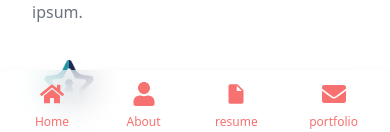
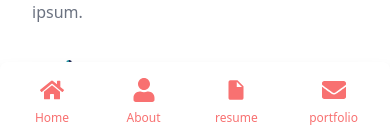
Before and after one commit to isyhfadilah/aisyahnurfadilah, a Next.js app: page /resume in a window 390 px wide. Shown: the part 710-842 px from the top of the page. Built offline with nearby package versions, Linux system fonts and the light colour scheme; a web font is replaced by a local one.

Commit message:
fix: color background and style responsive side bar component

```diff
--- a/src/components/common/sections/portfolio/portfolio.tsx
+++ b/src/components/common/sections/portfolio/portfolio.tsx
@@ -5,7 +5,7 @@ import { HomePortfolio } from '@/components/ui/cards/portfolio/home'
 export const PortfolioProject = () => {
   return (
     <section className="py-16">
-      <div className="bg-red/15 w-sm h-sm md:w-xl md:h-md rounded-full absolute  top-0 right-0 blur-3xl"></div>
+      <div className="bg-red/15 w-sm h-sm md:w-xl md:h-md rounded-full absolute top-0 right-0 blur-3xl"></div>
 
       <Container className="flex flex-col mb-10 justify-center items-center">
         <GradientText text="PORTFOLIO" sizes="text-3xl" />
--- a/src/components/common/sidebar/index.tsx
+++ b/src/components/common/sidebar/index.tsx
@@ -47,7 +47,7 @@ export const Sidebar = () => {
         </div>
       </div>
 
-      <div className="w-full bg-white/50 backdrop-blur-lg fixed bottom-0 py-1 rounded-t-lg shadow-xl shadow-black md:hidden">
+      <div className="w-full z-1 bg-white fixed rounded-t-2xl bottom-0 py-2 rounded-t-lg shadow-xl shadow-black md:hidden">
         <Container>
           <ul className="flex items-center justify-between">
             {menuItems.map((item, index) => (
--- a/src/shared/styles/app.css
+++ b/src/shared/styles/app.css
@@ -312,6 +312,7 @@
 .\!rounded-l-none{border-top-left-radius:0 !important;border-bottom-left-radius:0 !important;}
 .\!rounded-r-none{border-top-right-radius:0 !important;border-bottom-right-radius:0 !important;}
 .rounded-b-xl{border-bottom-left-radius:0.75rem;border-bottom-right-radius:0.75rem;}
+.rounded-t-2xl{border-top-left-radius:1rem;border-top-right-radius:1rem;}
 .rounded-t-lg{border-top-left-radius:0.5rem;border-top-right-radius:0.5rem;}
 .\!bg-dark{--un-bg-opacity:1 !important;background-color:rgba(24,24,24,var(--un-bg-opacity)) !important;}
 .\!bg-dark-gray,
@@ -330,7 +331,6 @@
 .bg-secondary{--un-bg-opacity:1;background-color:rgba(130,106,249,var(--un-bg-opacity));}
 .bg-transparent{background-color:transparent;}
 .bg-white{--un-bg-opacity:1;background-color:rgba(255,255,255,var(--un-bg-opacity));}
-.bg-white\/50,
 .hover\:bg-white\/50:hover{background-color:rgba(255,255,255,0.5);}
 .\!bg-opacity-50{--un-bg-opacity:0.5 !important;}
 .disabled\:bg-opacity-50:disabled{--un-bg-opacity:0.5;}
@@ -425,7 +425,6 @@
 .ring-0{--un-ring-width:0;--un-ring-offset-shadow:var(--un-ring-inset) 0 0 0 var(--un-ring-offset-width) var(--un-ring-offset-color);--un-ring-shadow:var(--un-ring-inset) 0 0 0 calc(var(--un-ring-width) + var(--un-ring-offset-width)) var(--un-ring-color);box-shadow:var(--un-ring-offset-shadow), var(--un-ring-shadow), var(--un-shadow);}
 .ring-8{--un-ring-width:8px;--un-ring-offset-shadow:var(--un-ring-inset) 0 0 0 var(--un-ring-offset-width) var(--un-ring-offset-color);--un-ring-shadow:var(--un-ring-inset) 0 0 0 calc(var(--un-ring-width) + var(--un-ring-offset-width)) var(--un-ring-color);box-shadow:var(--un-ring-offset-shadow), var(--un-ring-shadow), var(--un-shadow);}
 .ring-white{--un-ring-opacity:1;--un-ring-color:rgba(255,255,255,var(--un-ring-opacity));}
-.backdrop-blur-lg{--un-backdrop-blur:blur(16px);-webkit-backdrop-filter:var(--un-backdrop-blur) var(--un-backdrop-brightness) var(--un-backdrop-contrast) var(--un-backdrop-grayscale) var(--un-backdrop-hue-rotate) var(--un-backdrop-invert) var(--un-backdrop-opacity) var(--un-backdrop-saturate) var(--un-backdrop-sepia);backdrop-filter:var(--un-backdrop-blur) var(--un-backdrop-brightness) var(--un-backdrop-contrast) var(--un-backdrop-grayscale) var(--un-backdrop-hue-rotate) var(--un-backdrop-invert) var(--un-backdrop-opacity) var(--un-backdrop-saturate) var(--un-backdrop-sepia);}
 .blur-3xl{--un-blur:blur(64px);filter:var(--un-blur) var(--un-brightness) var(--un-contrast) var(--un-drop-shadow) var(--un-grayscale) var(--un-hue-rotate) var(--un-invert) var(--un-saturate) var(--un-sepia);}
 .transition{transition-property:color,background-color,border-color,outline-color,text-decoration-color,fill,stroke,opacity,box-shadow,transform,filter,backdrop-filter;transition-timing-function:cubic-bezier(0.4, 0, 0.2, 1);transition-duration:150ms;}
 .transition-transform{transition-property:transform;transition-timing-function:cubic-bezier(0.4, 0, 0.2, 1);transition-duration:150ms;}
```
